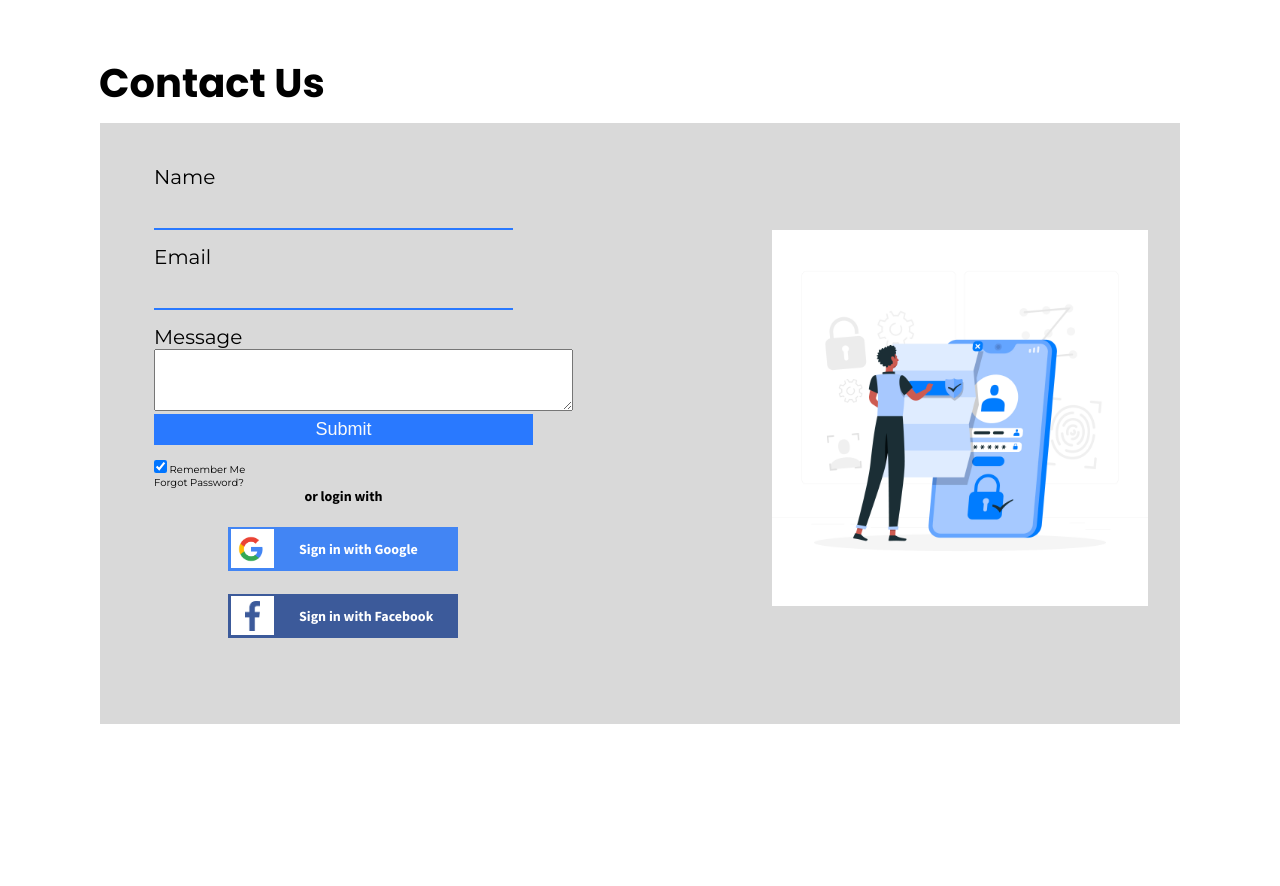
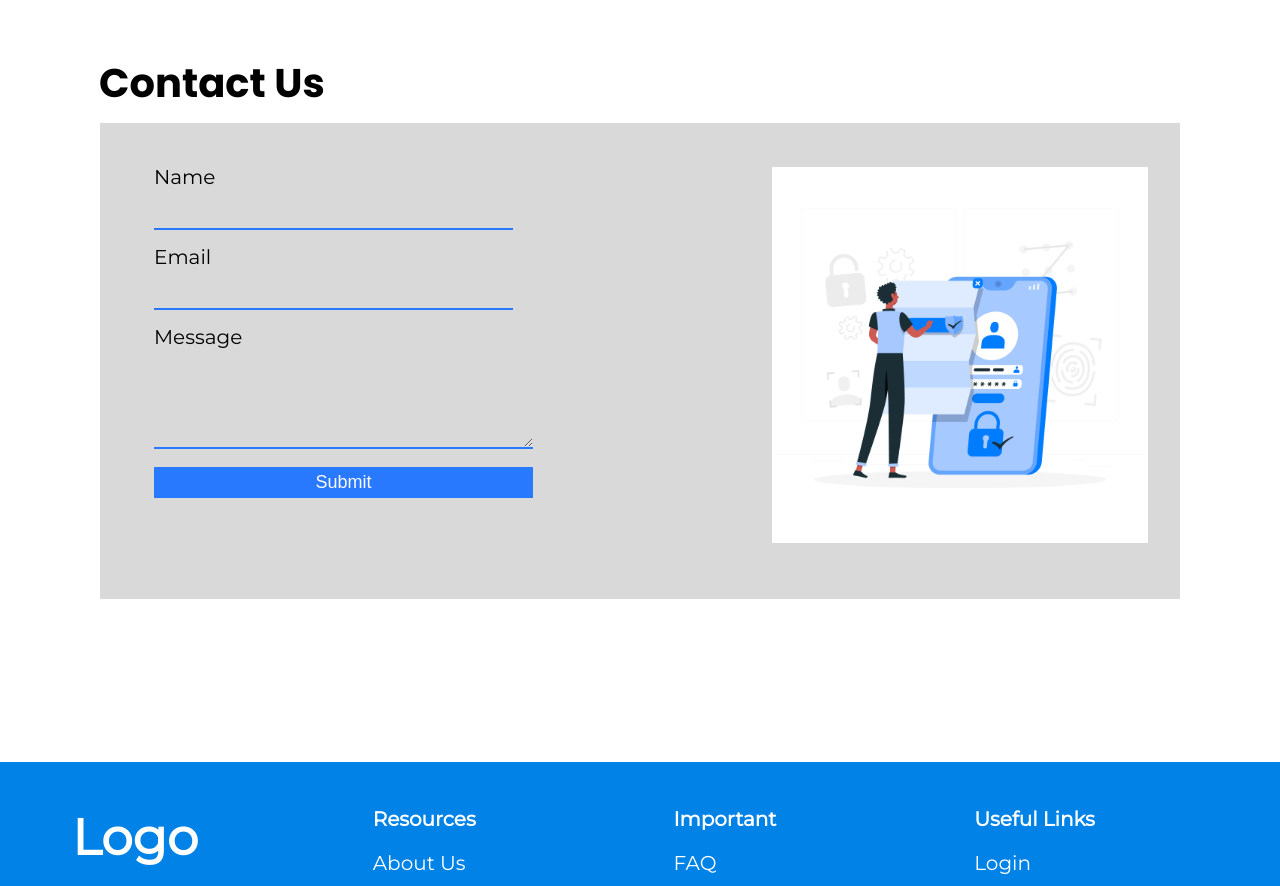
Before and after one commit to BKIlham/PT-Kebul-Jaya, a PHP site: page /contact-us.html in a window 1280 px wide. Shown: the part 80-966 px from the top of the page. Run offline with PHP 8.4, Linux system fonts and the light colour scheme; some web fonts are replaced.

Commit message:
contact us done

```diff
--- a/contact-us.html
+++ b/contact-us.html
@@ -44,26 +44,6 @@
           <textarea rows="4" cols="50"></textarea><br>
           <button>Submit</button>
         </form>
-      </div>
-      <div class="remember-layout">
-        <div class="remember">
-          <input type="checkbox" name="remember" checked/> Remember Me </div>
-        <p class="lupa-pass">Forgot  Password?</p>
-      </div>
-      <p class="or-login-with-eoF">or login with</p>
-      <div class="loginwith-layout">
-        <div class="google-layout">
-          <div class="google-set">
-            <img class="googleglogo-1-Zoj" src="./assets/googleglogo-1-tVT.png"/>
-          </div>
-          <p class="sign-in-with-google-5GH">Sign in with Google</p>
-        </div>
-        <div class="facebook-layout">
-          <div class="facebook-set">
-            <img class="facebook-2-logo-png-transparent-1-PwB" src="./assets/facebook-2-logo-png-transparent-1-PQZ.png"/>
-          </div>
-          <p class="sign-in-with-facebook-iyT">Sign in with Facebook</p>
-        </div>
       </div>
     </div>
     <div class= "img-side">
--- a/styles/contact-us.css
+++ b/styles/contact-us.css
@@ -148,10 +148,16 @@
     color: #fafafa;
 }
 
-.img-side img{
-    max-width: 100%;
-    height: auto;
-    flex-shrink: 0;
+.login-layout .form textarea {
+  width: 100%; /* Gunakan lebar 100% agar tetap responsif */
+  height: 100px; /* Tentukan tinggi textarea */
+  padding: 8px 10px;
+  margin-bottom: 15px;
+  border: none;
+  background-color: transparent;
+  border-bottom: 2px solid #2979ff;
+  color: #fff;
+  font-size: 20px;
 }
 
 .content {
@@ -179,14 +185,27 @@
   width: calc(100% - 20rem);
   display: flex;
   align-items: center;
+  justify-content: space-between; /* Menambahkan properti justify-content */
   background-color: #d9d9d9;
   flex-shrink: 0;
 }
+
 .content .mid-content .login-layout {
   margin: 0rem 23.9rem 3.5rem 0rem;
   width: 37.9rem;
   flex-shrink: 0;
 }
+
+.img-side {
+  width: 37.9rem; /* Menambahkan lebar agar sesuai dengan lebar login-layout */
+}
+
+.img-side img {
+  max-width: 100%;
+  height: auto;
+  flex-shrink: 0;
+}
+
 
 .content .mid-content .login-layout .or-login-with-eoF {
   width: 100%;
```
